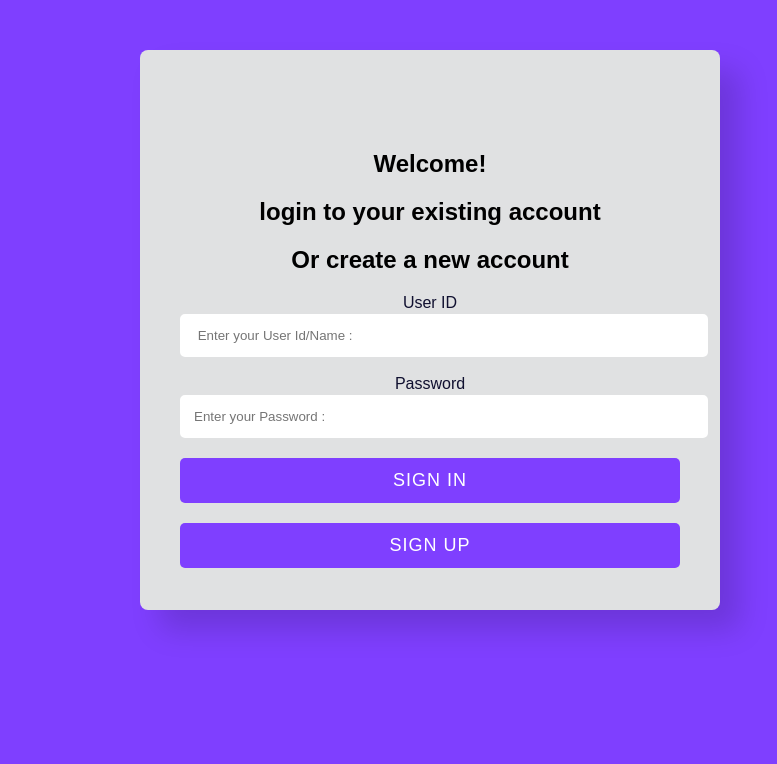
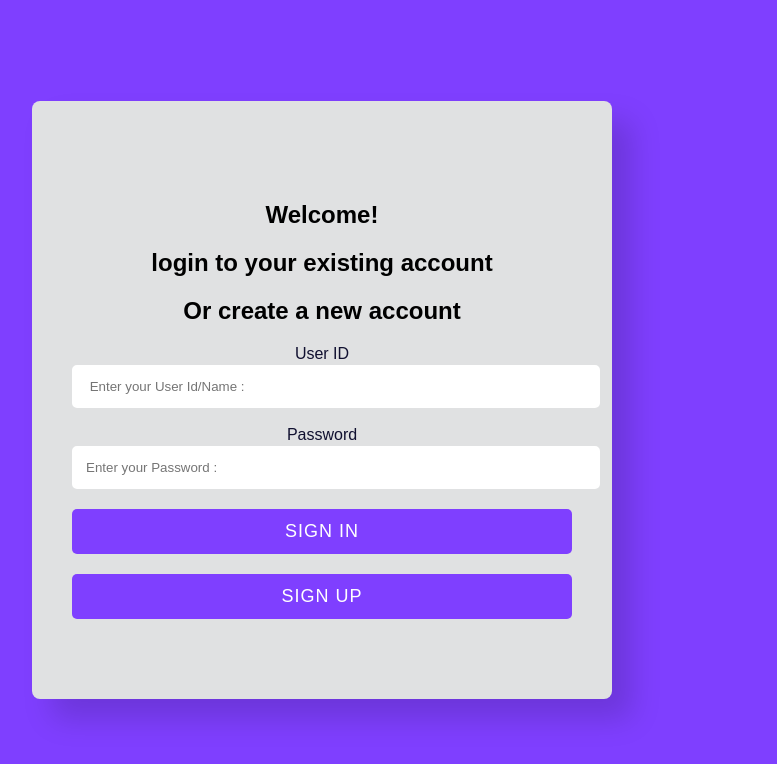
Before and after one commit to TerminatorSS24/Coders-Dashboard, a plain HTML site: page index.html in a window 1280 px wide. Shown: the whole page, without its empty margins (318-1095 px from the left). Drawn offline with Linux system fonts and the light colour scheme.

Commit message:
adjusting a div

```diff
--- a/style.css
+++ b/style.css
@@ -1,31 +1,29 @@
-body{
+body {
     background: #7f3fff;
     text-align: center;
     font-family: sans-serif;
-    background-size:cover;
+    background-size: cover;
+    display: flex;
+    justify-content: center;
+    align-items: center;
+    height: 100vh;
+    margin: 0;
+}
 
-  }
-
-.form{
+.form {
     background-color: #e0e1e2;
     width: 500px;
     padding: 80px 40px;
-    position: relative;
-    height: 400px;
-    margin-left: 450px;
-    margin-top: 50px;
-    border-radius:8px;
-    box-shadow: 20px 20px 30px rgba(0,0,0,0.15);
-
+    border-radius: 8px;
+    box-shadow: 20px 20px 30px rgba(0, 0, 0, 0.15);
 }
 
-label{
+label {
     font-weight: 500;
     color: #101030;
 }
 
-input{
-
+input {
     display: block;
     width: 100%;
     margin-top: 2px;
@@ -35,16 +33,11 @@ input{
     color: #101030;
 }
 
-input[type="text"]{
+input[type="text"], input[type="password"] {
     border: 2px solid #fff;
 }
 
-input[type="password"]{
-    border: 2px solid #fff;
-}
-
-
-input[type="button"]{
+input[type="button"] {
     background-color: #7f3fff;
     border: none;
     color: #fff;
@@ -52,6 +45,4 @@ input[type="button"]{
     font-size: 18px;
     letter-spacing: 1px;
     cursor: pointer;
-
-
 }
```
